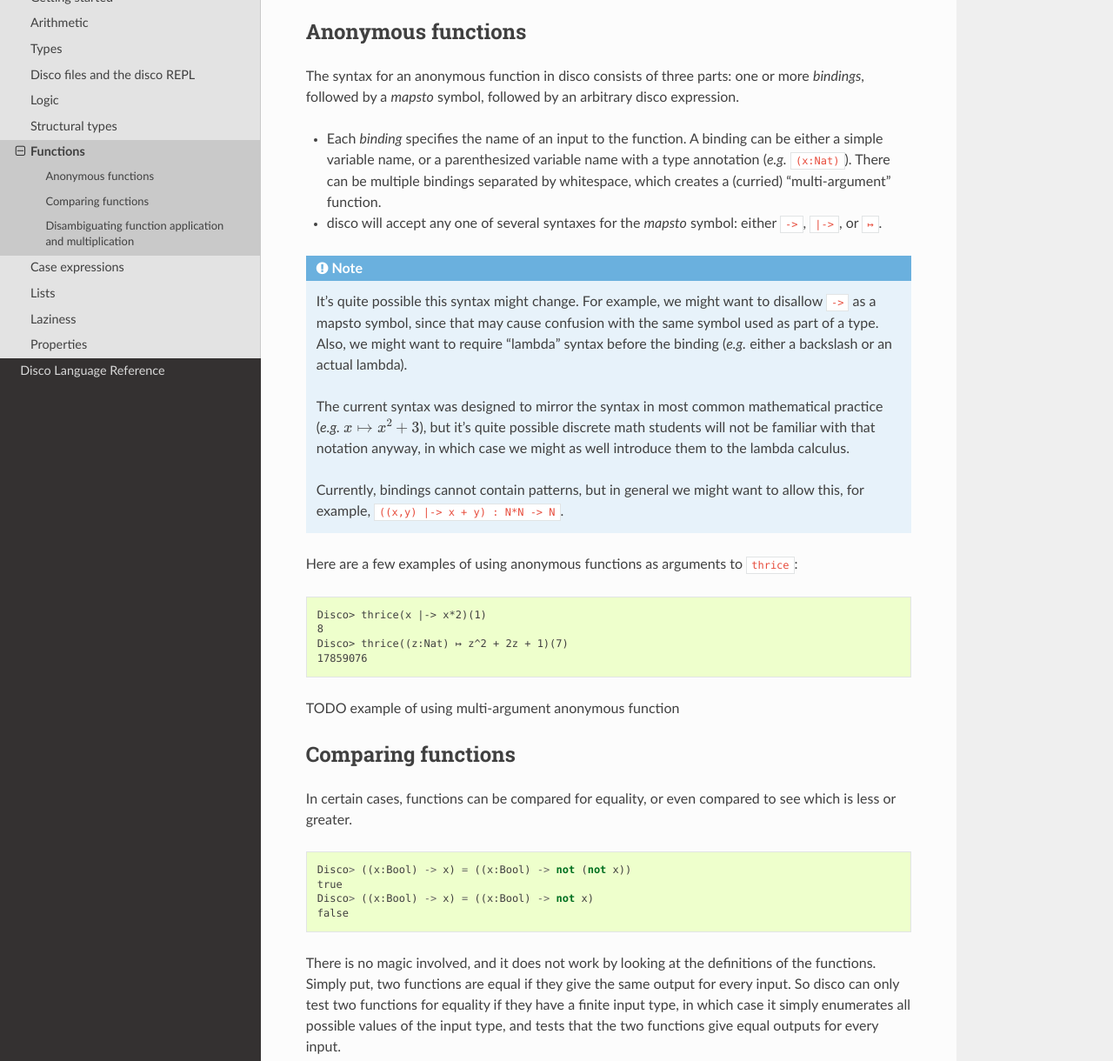
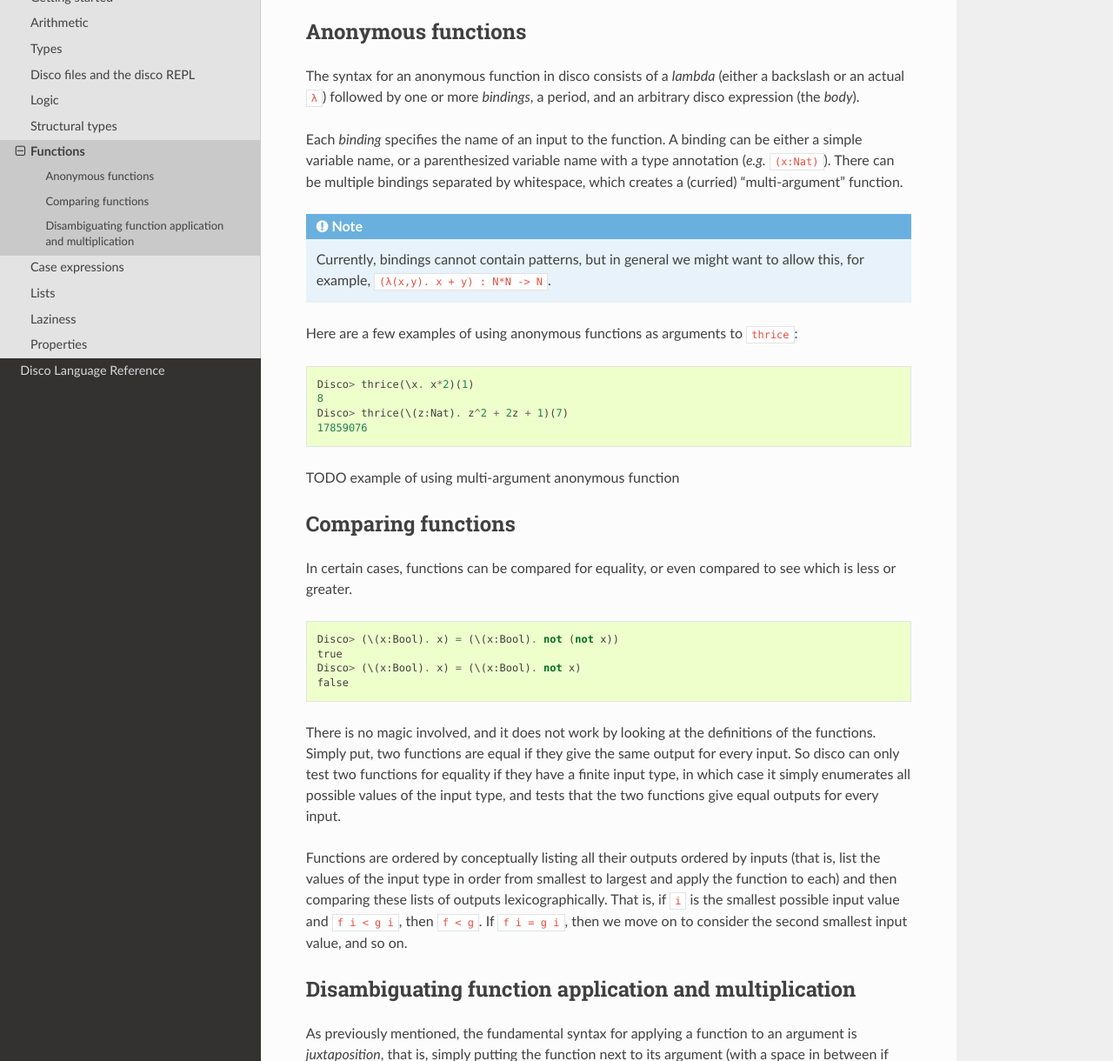
Before and after one commit to disco-lang/disco, a Sphinx documentation site: the page built from docs/tutorial/functions.rst, in a window 1280 px wide and 1400 px high, scrolled down 1212 px, cut to the strip 180-1400 px from the top of the window. Shown: the whole strip at 87% size. Built offline with Sphinx 7.4.7 and the Read the Docs theme 2.0.0, drawn with Linux system fonts in a browser that asks for light colours.

Commit message:
change syntax for anonymous functions
Use `\x. body` instead of `x |-> body`.

Closes #88.

```diff
--- a/docs/tutorial/functions.rst
+++ b/docs/tutorial/functions.rst
@@ -67,43 +67,29 @@ function which iterates the original function three times:
 Anonymous functions
 ===================
 
-The syntax for an anonymous function in disco consists of three parts:
-one or more *bindings*, followed by a *mapsto* symbol, followed by an arbitrary
-disco expression.
+The syntax for an anonymous function in disco consists of a *lambda*
+(either a backslash or an actual ``λ``) followed by one or more
+*bindings*, a period, and an arbitrary disco expression (the *body*).
 
-* Each *binding* specifies the name of an input to the function.  A binding
-  can be either a simple variable name, or a parenthesized variable
-  name with a type annotation (*e.g.* ``(x:Nat)``).  There can be
-  multiple bindings separated by whitespace, which creates a (curried)
-  "multi-argument" function.
-* disco will accept any one of several syntaxes for the *mapsto*
-  symbol: either ``->``, ``|->``, or ``↦``.
+Each *binding* specifies the name of an input to the function.  A
+binding can be either a simple variable name, or a parenthesized
+variable name with a type annotation (*e.g.* ``(x:Nat)``).  There can
+be multiple bindings separated by whitespace, which creates a
+(curried) "multi-argument" function.
 
 .. note::
 
-   It's quite possible this syntax might change.  For example, we
-   might want to disallow ``->`` as a mapsto symbol, since that may
-   cause confusion with the same symbol used as part of a type.  Also, we
-   might want to require "lambda" syntax before the binding (*e.g.*
-   either a backslash or an actual lambda).
-
-   The current syntax was designed to mirror the syntax in most common
-   mathematical practice (*e.g.* :math:`x \mapsto x^2 + 3`), but it's
-   quite possible discrete math students will not be familiar with
-   that notation anyway, in which case we might as well introduce them
-   to the lambda calculus.
-
    Currently, bindings cannot contain patterns, but in general we
-   might want to allow this, for example, ``((x,y) |-> x + y) : N*N -> N``.
+   might want to allow this, for example, ``(λ(x,y). x + y) : N*N -> N``.
 
 Here are a few examples of using anonymous functions as arguments
 to ``thrice``:
 
 ::
 
-    Disco> thrice(x |-> x*2)(1)
+    Disco> thrice(\x. x*2)(1)
     8
-    Disco> thrice((z:Nat) ↦ z^2 + 2z + 1)(7)
+    Disco> thrice(\(z:Nat). z^2 + 2z + 1)(7)
     17859076
 
 TODO example of using multi-argument anonymous function
@@ -116,9 +102,9 @@ compared to see which is less or greater.
 
 ::
 
-    Disco> ((x:Bool) -> x) = ((x:Bool) -> not (not x))
+    Disco> (\(x:Bool). x) = (\(x:Bool). not (not x))
     true
-    Disco> ((x:Bool) -> x) = ((x:Bool) -> not x)
+    Disco> (\(x:Bool). x) = (\(x:Bool). not x)
     false
 
 There is no magic involved, and it does not work by looking at the
```
Also changed, not shown: 17 other files.
